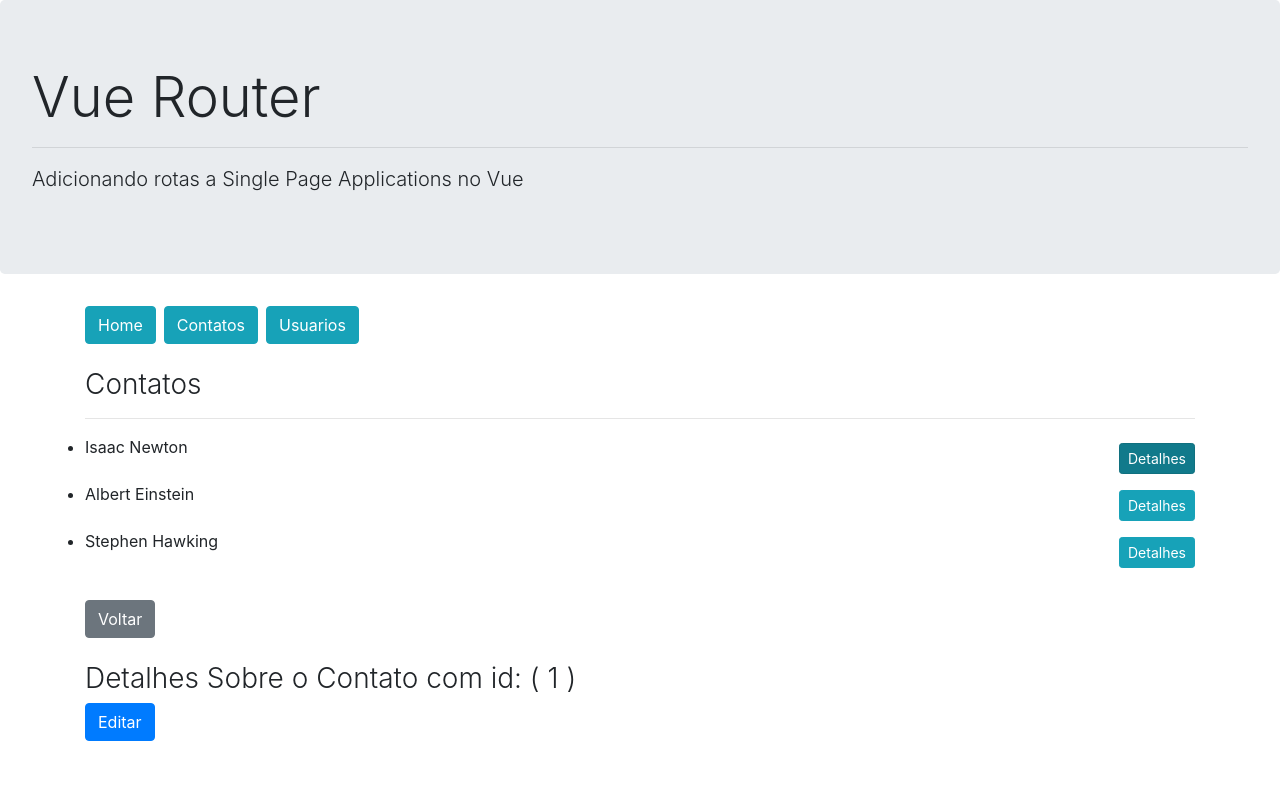
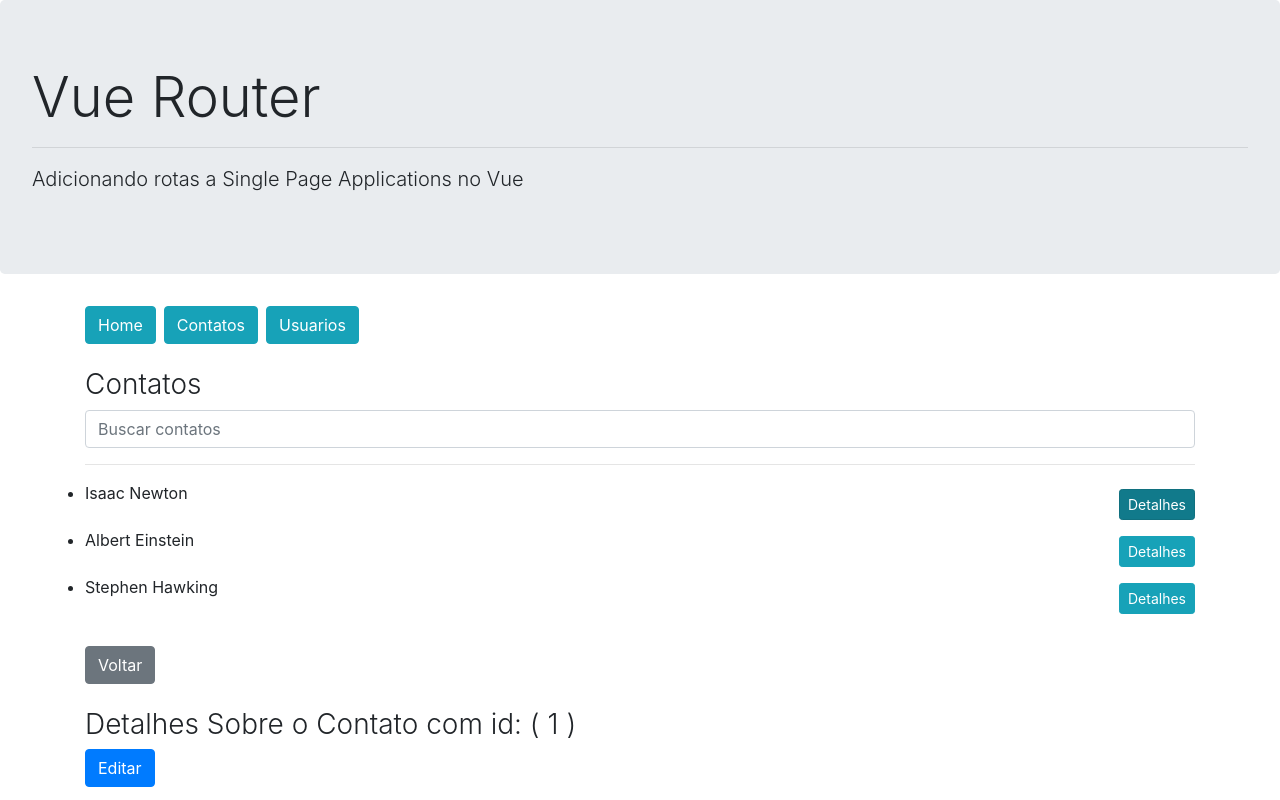
Before and after one commit to flavio-santana/adicionado-rotas-com-vue-router, a Vue app: page /contatos/1 in a window 1280 px wide. Built offline with nearby package versions, Linux system fonts and the light colour scheme.

Commit message:
Implamentado utilizando de query param

```diff
--- a/src/components/contatos/ContatosLista.vue
+++ b/src/components/contatos/ContatosLista.vue
@@ -2,12 +2,24 @@
 
     <div>
         <h3 class="font-weight-light">Contatos</h3>
+
+
+        <div class="form-group">
+            <input
+                type="search"
+                class="form-control"
+                placeholder="Buscar contatos"
+                @keyup.enter="buscar"
+                :value="$route.query.busca">
+        </div>
+
+
         <hr>
 
-        <ul class="list-group" v-if="contatos.length > 0">
+        <ul class="list-group" v-if="contatosFiltrados.length > 0">
             <ContatoListaIten
                 class="lista-group-item"
-                v-for="contato in contatos"
+                v-for="contato in contatosFiltrados"
                 :key="contato.id"
                 :contato="contato"/>
         </ul>
@@ -36,7 +48,21 @@
             ]
         }
     },
+    computed:{
+        contatosFiltrados(){
+            const busca = this.$route.query.busca
+            return !busca
+            ?   this.contatos
+            :   this.contatos.filter(c => c.nome.toLowerCase().includes(busca.toLowerCase()))
+        }
+    },
     methods:{
+        buscar(event){
+            this.$router.push({
+                path: '/contatos',
+                query:{ busca: event.target.value }
+            })
+        },
         voltar(event){
             //this.$router.push('/')
             //this.$router.push({path: '/'})
```
